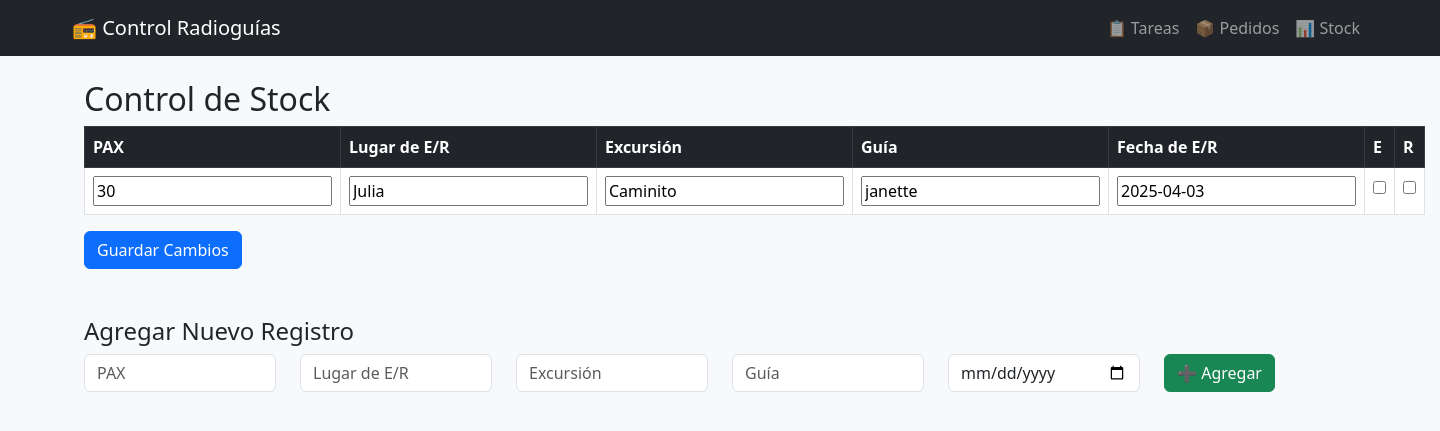
After one commit to yoanlypa/innovations-tour, a Django app: page /pedidos/stock/ in a window 1440 px wide. The commit adds this page. Shown: the top 431 px of the page. Run offline with Django 5.2, Linux system fonts and the light colour scheme; data comes from the database, SQL or seed files in the repository; both versions use the stored data as it was after the commit.

Commit message:
Actualización de la app Django

```diff
--- /dev/null
+++ b/client_secret_1039885762666-1vb9l13oukg7r2ikfi76guueg51vj17g.apps.googleusercontent.com.json
@@ -0,0 +1 @@
+{"installed":{"client_id":"1039885762666-1vb9l13oukg7r2ikfi76guueg51vj17g.apps.googleusercontent.com","project_id":"brilliant-scene-431717-j2","auth_uri":"https://accounts.google.com/o/oauth2/auth","token_uri":"https://oauth2.googleapis.com/token","auth_provider_x509_cert_url":"https://www.googleapis.com/oauth2/v1/certs","client_secret":"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","redirect_uris":["http://localhost"]}}
--- a/pedidos/models.py
+++ b/pedidos/models.py
@@ -33,3 +33,14 @@ class Tarea(models.Model):
 
     def __str__(self):
         return self.titulo
+class StockControl(models.Model):
+    pax = models.CharField("PAX", max_length=100)  # Nombre o número de PAX
+    lugar_er = models.CharField("Lugar de E/R", max_length=200)  # Lugar de entrega/recogida
+    excursion = models.CharField("Excursión", max_length=200)  # Nombre de la excursión
+    guia = models.CharField("Guía", max_length=100)  # Nombre del guía
+    fecha_er = models.DateField("Fecha de E/R")  # Fecha de entrega/recogida
+    entregado = models.BooleanField("E", default=False)  # Checkbox para Entrega
+    recogido = models.BooleanField("R", default=False)  # Checkbox para Recogida
+
+    def __str__(self):
+        return f"{self.excursion} - {self.pax}"
--- a/pedidos/static/pedidos/css/styles.css
+++ b/pedidos/static/pedidos/css/styles.css
@@ -71,3 +71,9 @@ body {
         font-size: 20px;
     }
 }
+#calendar {
+    height: 600px;  /* Altura mínima */
+    padding: 20px;
+    margin: 20px auto;
+    background-color: white;
+}
--- a/pedidos/templates/pedidos/base.html
+++ b/pedidos/templates/pedidos/base.html
@@ -15,8 +15,8 @@
             <div class="navbar-nav">
                 <a class="nav-link" href="{% url 'pedidos:tareas' %}">📋 Tareas</a>
                 <a class="nav-link" href="{% url 'pedidos:pedidos_lista' %}">📦 Pedidos</a>
-                <a class="nav-link" href="{% url 'pedidos:productos_lista' %}">📊 Stock</a>
-                <a class="nav-link" href="{% url 'pedidos:calendario' %}" class="btn btn-info">Ver Calendario</a>
+                <a class="nav-link" href="{% url 'pedidos:stock_control' %}">📊 Stock</a>
+
             </div>
         </div>
     </nav>
@@ -26,6 +26,6 @@
     </div>
 
     <script src="https://cdn.jsdelivr.net/npm/bootstrap@5.3.0/dist/js/bootstrap.bundle.min.js"></script>
-    <script src="{% static 'pedidos/js/calendario.js' %}"></script>
+
 </body>
 </html>
--- /dev/null
+++ b/pedidos/templates/pedidos/stock_control.html
@@ -0,0 +1,70 @@
+{% extends 'pedidos/base.html' %}
+{% load static %}
+
+{% block content %}
+<div class="container mt-4">
+    <h2>Control de Stock</h2>
+
+    <!-- Tabla de stock -->
+    <form method="post">
+        {% csrf_token %}
+        {{ formset.management_form }}
+
+        <table class="table table-bordered table-hover">
+            <thead class="table-dark">
+                <tr>
+                    <th>PAX</th>
+                    <th>Lugar de E/R</th>
+                    <th>Excursión</th>
+                    <th>Guía</th>
+                    <th>Fecha de E/R</th>
+                    <th>E</th>
+                    <th>R</th>
+                </tr>
+            </thead>
+            <tbody>
+                {% for form in formset %}
+                <tr>
+                    <td>{{ form.pax }}</td>
+                    <td>{{ form.lugar_er }}</td>
+                    <td>{{ form.excursion }}</td>
+                    <td>{{ form.guia }}</td>
+                    <td>{{ form.fecha_er }}</td>
+                    <td>{{ form.entregado }}</td>
+                    <td>{{ form.recogido }}</td>
+                </tr>
+                {% endfor %}
+            </tbody>
+        </table>
+        <button type="submit" class="btn btn-primary">Guardar Cambios</button>
+    </form>
+
+    <!-- Formulario para agregar nuevo registro -->
+    <div class="mt-5">
+        <h4>Agregar Nuevo Registro</h4>
+        <form method="post" action="{% url 'pedidos:agregar_stock' %}">
+            {% csrf_token %}
+            <div class="row">
+                <div class="col">
+                    <input type="text" name="pax" class="form-control" placeholder="PAX" required>
+                </div>
+                <div class="col">
+                    <input type="text" name="lugar_er" class="form-control" placeholder="Lugar de E/R" required>
+                </div>
+                <div class="col">
+                    <input type="text" name="excursion" class="form-control" placeholder="Excursión" required>
+                </div>
+                <div class="col">
+                    <input type="text" name="guia" class="form-control" placeholder="Guía" required>
+                </div>
+                <div class="col">
+                    <input type="date" name="fecha_er" class="form-control" required>
+                </div>
+                <div class="col">
+                    <button type="submit" class="btn btn-success">➕ Agregar</button>
+                </div>
+            </div>
+        </form>
+    </div>
+</div>
+{% endblock %}
--- a/pedidos/urls.py
+++ b/pedidos/urls.py
@@ -3,7 +3,7 @@ from . import views
 from .views import (
     TareaListView, TareaCreateView, TareaUpdateView, TareaDeleteView,
     PedidoListView, PedidoCreateView,
-    ProductoListView, ProductoUpdateView, CalendarioView
+    ProductoListView, ProductoUpdateView,StockControlListView, agregar_stock,
 )
 app_name = 'pedidos'
 urlpatterns = [
@@ -24,5 +24,9 @@ urlpatterns = [
     path('productos/editar/<int:pk>/', ProductoUpdateView.as_view(), name='producto_editar'),
 
     # Calendario
-    path('calendario/', CalendarioView.as_view(), name='calendario'),
+    #path('calendario/', CalendarioView.as_view(), name='calendario'),
+
+    # Stock Control
+    path('stock/', StockControlListView.as_view(), name='stock_control'),
+    path('stock/agregar/', agregar_stock, name='agregar_stock'),
 ]
--- a/pedidos/views.py
+++ b/pedidos/views.py
@@ -1,8 +1,8 @@
 from django.views.generic import ListView, CreateView, UpdateView, DeleteView, TemplateView
-from .models import Tarea, Pedido, Producto
-from .forms import TareaForm, PedidoForm, ProductoForm
+from .models import Tarea, Pedido, Producto, StockControl
+from .forms import TareaForm, PedidoForm, ProductoForm, StockControlFormSet
 from django.urls import reverse_lazy
-from django.shortcuts import get_object_or_404
+from django.shortcuts import get_object_or_404, render, redirect
 from django.http import JsonResponse
 from django.utils import timezone
 import json
@@ -26,6 +26,7 @@ class TareaCreateView(CreateView):
     model = Tarea
     fields = ['titulo', 'descripcion','fecha_especifica', 'completada']
     success_url = reverse_lazy('pedidos:tareas')
+
     def form_valid(self, form):
         form.save()
         if self.request.headers.get('X-Requested-With') == 'XMLHttpRequest':
@@ -36,6 +37,25 @@ class TareaCreateView(CreateView):
         if self.request.headers.get('X-Requested-With') == 'XMLHttpRequest':
             return JsonResponse({'errors': form.errors}, status=400)
         return super().form_invalid(form)
+
+    def form_valid(self, form):
+        # Guarda la tarea primero
+        response = super().form_valid(form)
+
+        # Verifica si la solicitud es AJAX
+        if self.request.is_ajax():
+            # Devuelve una respuesta JSON con el ID de la tarea creada
+            data = {
+                'id': self.object.id,
+                'titulo': self.object.titulo,
+                'descripcion': self.object.descripcion,
+                'fecha_creacion': self.object.fecha_creacion.strftime('%Y-%m-%d %H:%M:%S'),
+                'completada': self.object.completada,
+            }
+            return JsonResponse(data)
+        # Si no es AJAX, redirige a la URL de éxito
+        return super().form_valid(form)
+
 
 class TareaUpdateView( UpdateView):
     model = Tarea
@@ -69,19 +89,30 @@ class ProductoUpdateView( UpdateView):
     template_name = 'pedidos/producto_form.html'
     success_url = reverse_lazy('productos_lista')
 
-# ========== Calendario ==========
-class CalendarioView(TemplateView):
-    template_name = 'pedidos/calendario.html'
+# ========== Control de Stock ==========
+class StockControlListView(ListView):
+    model = StockControl
+    template_name = 'pedidos/stock_control.html'
+    context_object_name = 'items'
 
     def get_context_data(self, **kwargs):
         context = super().get_context_data(**kwargs)
-        eventos = []
-        for tarea in Tarea.objects.all():
-            if tarea.fecha_especifica:
-                eventos.append({
-                    'title': tarea.titulo,
-                    'start': tarea.fecha_especifica.isoformat(),
-                    'description': tarea.descripcion,
-                })
-        context['eventos'] = json.dumps(eventos)
+        context['formset'] = StockControlFormSet(queryset=StockControl.objects.all())
         return context
+
+    def post(self, request, *args, **kwargs):
+        formset = StockControlFormSet(request.POST)
+        if formset.is_valid():
+            formset.save()
+        return self.get(request, *args, **kwargs)
+
+def agregar_stock(request):
+    if request.method == 'POST':
+        StockControl.objects.create(
+            pax=request.POST['pax'],
+            lugar_er=request.POST['lugar_er'],
+            excursion=request.POST['excursion'],
+            guia=request.POST['guia'],
+            fecha_er=request.POST['fecha_er'],
+        )
+    return redirect('pedidos:stock_control')
```
Also changed, not shown: pedidos/forms.py (+27 -1 lines), pedidos/static/pedidos/js/calendario.js (added, +16 -0 lines), pedidos/templates/pedidos/calendario.html (+10 -40 lines), control_radioguias/static/js/calendario.js (deleted), db.sqlite3, pedidos/migrations/0003_stockcontrol.py (added).
